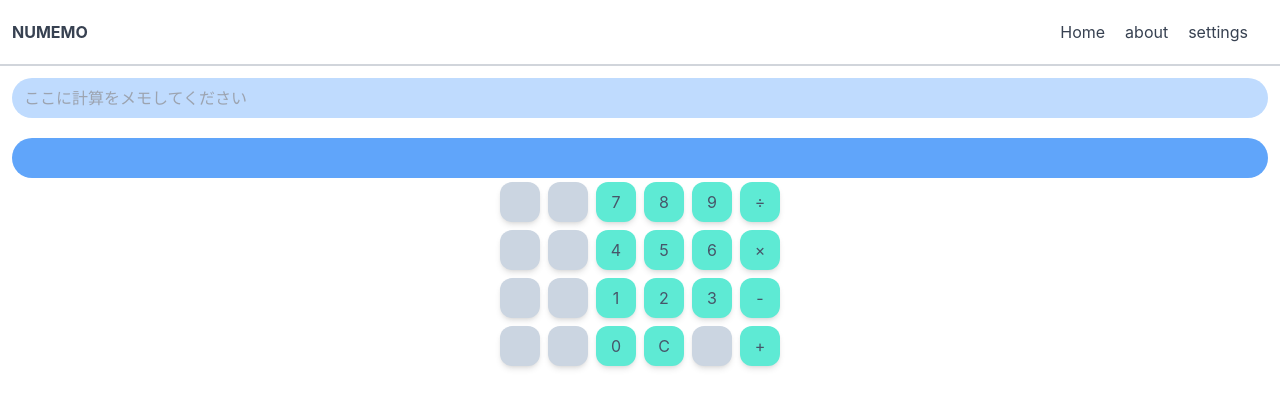
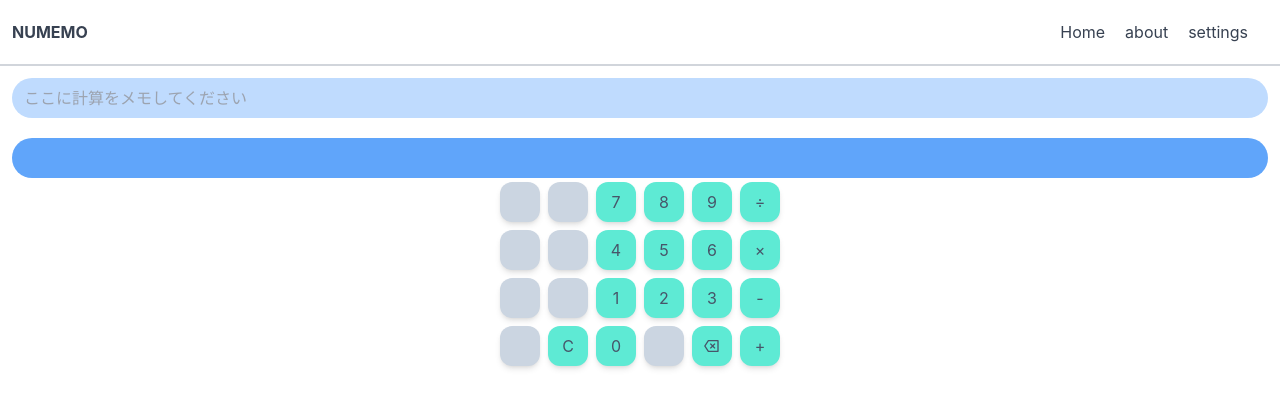
Before and after one commit to akiprogramming/numemo_test, a React (Vite) app: page / in a window 1280 px wide. Shown: the top 408 px of the page. Built offline with nearby package versions, Linux system fonts and the light colour scheme.

Commit message:
✨ 一文字削除ボタン追加

```diff
--- a/src/components/Keyboard.tsx
+++ b/src/components/Keyboard.tsx
@@ -1,4 +1,5 @@
 import { Dispatch, memo, SetStateAction } from "react";
+import { RiDeleteBack2Line } from "react-icons/ri";
 
 type Props = {
   setData: Dispatch<SetStateAction<string>>;
@@ -8,7 +9,7 @@ const btnDisplayOrder = [
   ...[" ", " ", "7", "8", "9", "÷"],
   ...[" ", " ", "4", "5", "6", "×"],
   ...[" ", " ", "1", "2", "3", "-"],
-  ...[" ", " ", "0", "C", " ", "+"],
+  ...[" ", "C", "0", " ", "B", "+"],
 ];
 
 export const Keyboard = memo(({ setData }: Props) => {
@@ -30,6 +31,20 @@ export const Keyboard = memo(({ setData }: Props) => {
                 className="m-1 h-10 w-10 rounded-xl bg-teal-300 shadow-md transition-all active:bg-teal-100 active:shadow-none"
               >
                 {btn}
+              </button>
+            );
+          case "B":
+            return (
+              <button
+                key={btn}
+                onClick={() => {
+                  setData((prevValue) => {
+                    return prevValue.slice(0, prevValue.length - 1);
+                  });
+                }}
+                className="m-1 h-10 w-10 rounded-xl bg-teal-300 shadow-md transition-all active:bg-teal-100 active:shadow-none"
+              >
+                <RiDeleteBack2Line className="mx-auto" />
               </button>
             );
           case " ":
```
